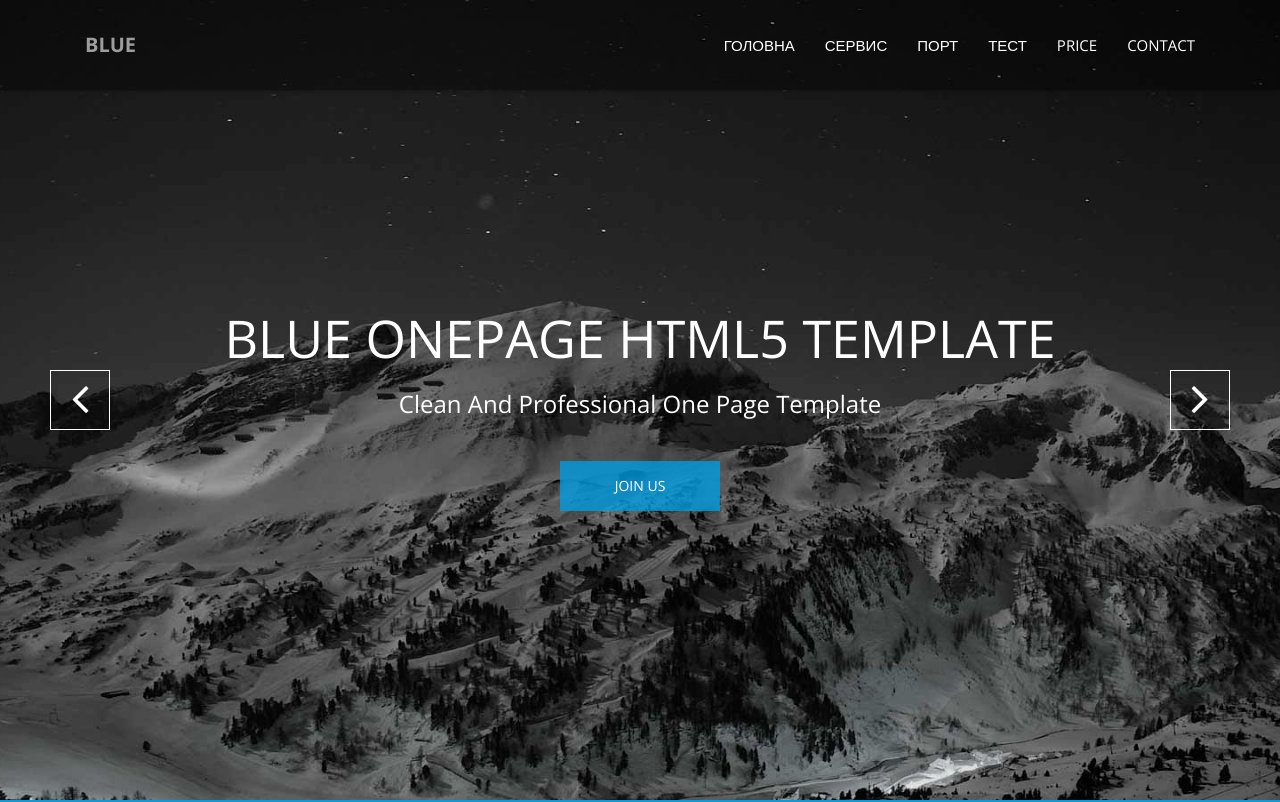
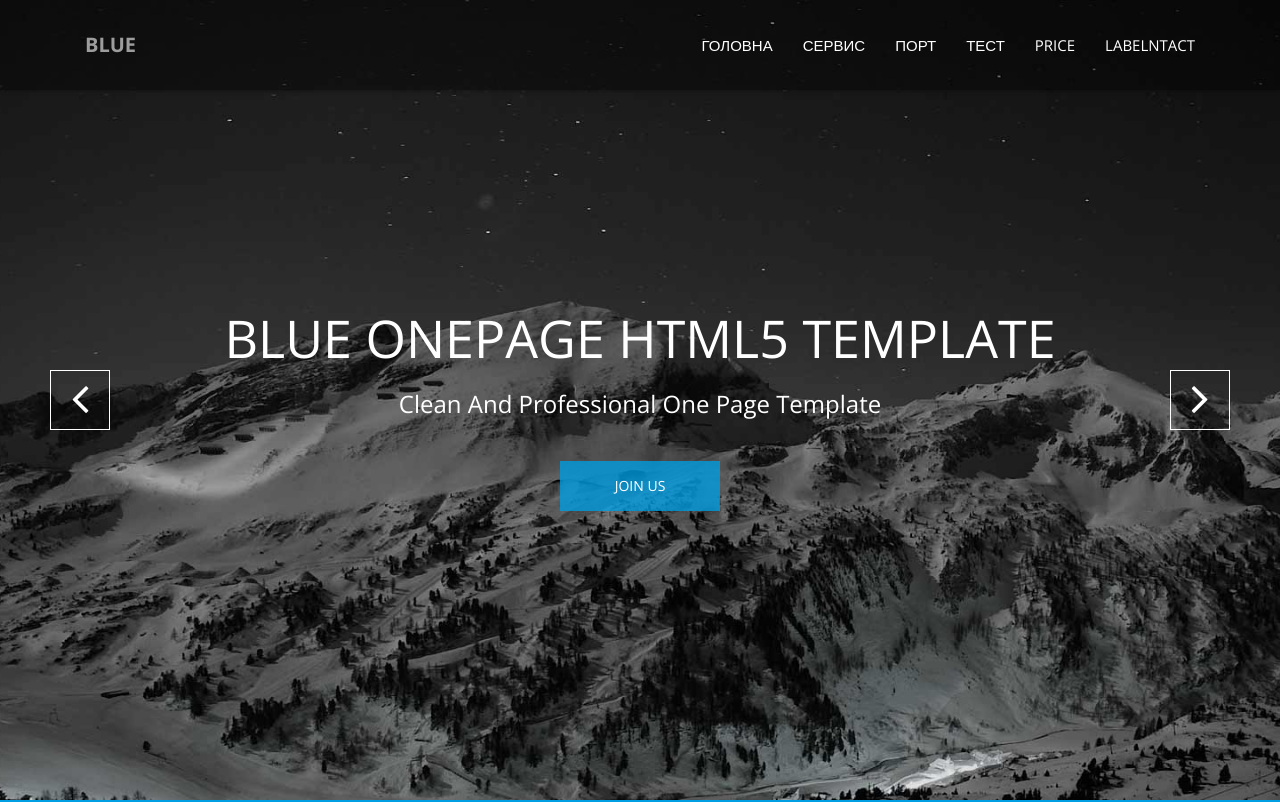
Before and after one commit to Andriyfk13/Andriyfk13.github.io, a plain HTML site: page Theme/index.html in a window 1280 px wide. Shown: the top 802 px of the page. Drawn offline with nearby package versions, Linux system fonts and the light colour scheme; some packages are replaced by stand-ins of ours.

Commit message:
Update index.html

```diff
--- a/Theme/index.html
+++ b/Theme/index.html
@@ -82,7 +82,7 @@
                         <li><a href="#portfolio">порт</a></li>
                         <li><a href="#testimonials">тест</a></li>
                         <li><a href="#price">price</a></li>
-                        <li><a href="#contact">Contact</a></li>
+                        <li><a href="#contact">labelntact</a></li>
                     </ul>
                 </nav>
 				<!-- /main nav -->
```
